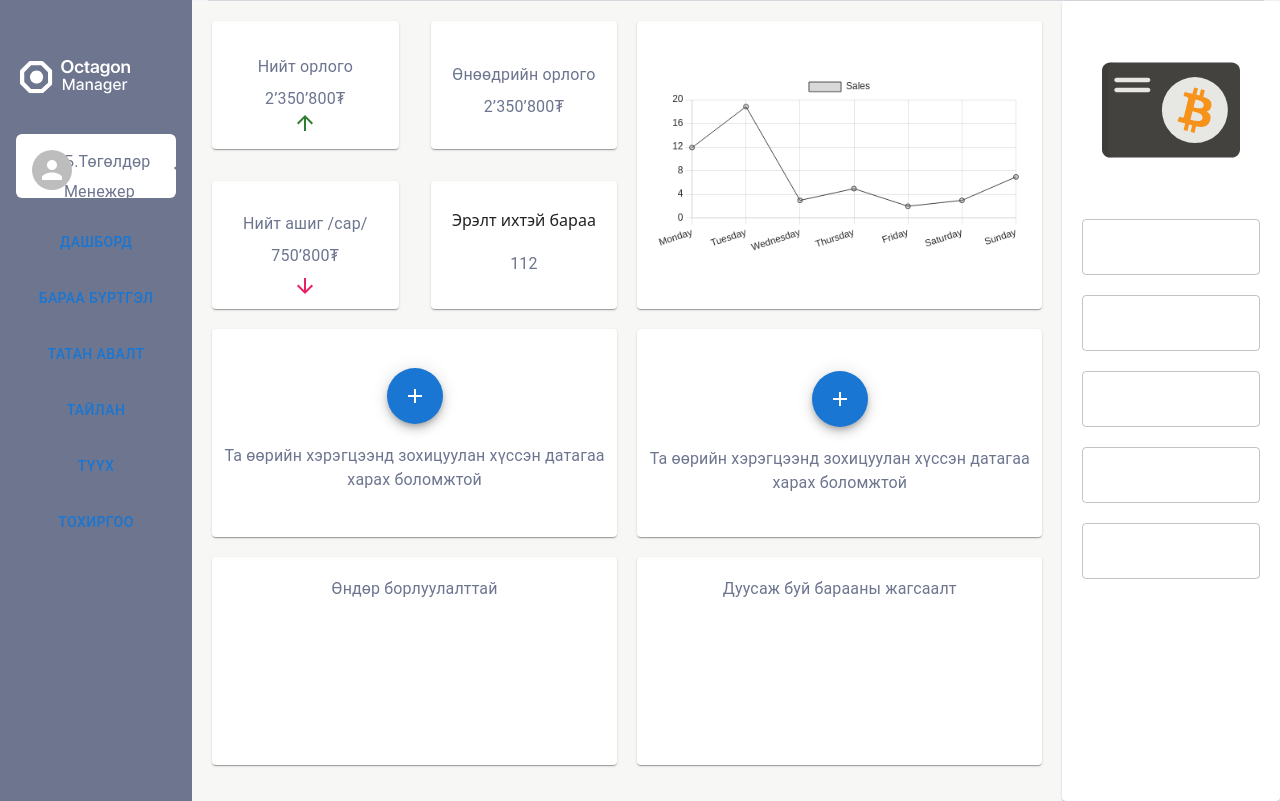
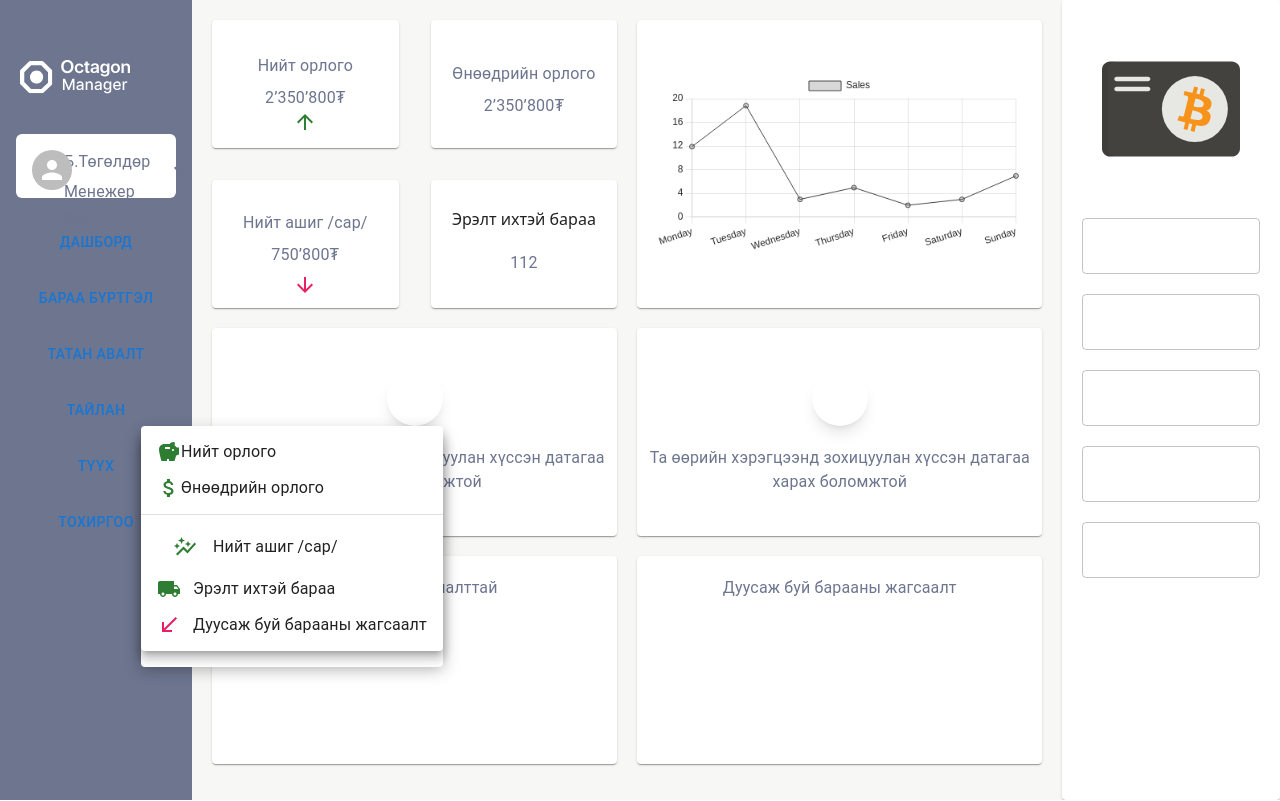
Before and after one commit to octa-project/octagon-manager-fe, a Next.js app: page /dashboard in a window 1280 px wide. Both pictures are taken after a click on the button 414 px from the left and 396 px from the top of the page. Built offline with nearby package versions, Linux system fonts and the light colour scheme.

Commit message:
added dashboard feature

```diff
--- a/src/app/history/page.tsx
+++ b/src/app/history/page.tsx
@@ -3,7 +3,7 @@ import HistoryController from "@/src/components/history";
 
 const History = () => {
     return (
-        <div className='p-5'>
+        <div>
             <HistoryController/>
       </div>
     )
--- a/src/app/layout.tsx
+++ b/src/app/layout.tsx
@@ -28,7 +28,6 @@ export default function RootLayout({
             </div>
             <div className='flex-auto min-h-screen overflow-auto bg-slate-100 relative'>
               {/*<Topbar/>*/}
-              <Divider variant='middle' />
               <div>{children}</div>
             </div>
           </div>
--- a/src/app/sales_history/page.tsx
+++ /dev/null
@@ -1,9 +0,0 @@
-import History from "../../components/Sale/History"
- const reportMenus = () => {
-  return (
-      <div className='p-5'>
-        <History/>
-      </div>
-  )
-}
-export default reportMenus
--- a/src/components/dashboard/index.tsx
+++ b/src/components/dashboard/index.tsx
@@ -1,22 +1,53 @@
-import { Card, Fab, TextField, Typography } from "@mui/material";
+import {
+  Avatar,
+  Card,
+  Divider,
+  Fab,
+  IconButton,
+  ListItemIcon,
+  Menu,
+  MenuItem,
+  TextField,
+  Typography,
+} from "@mui/material";
 import { Component } from "react";
 import AddIcon from "@mui/icons-material/Add";
 import ArrowUpwardIcon from "@mui/icons-material/ArrowUpward";
 import ArrowDownwardIcon from "@mui/icons-material/ArrowDownward";
 import Image from "next/image";
 import { pink } from "@mui/material/colors";
+import { PersonAdd, Settings, Logout } from "@mui/icons-material";
+import AttachMoneyIcon from '@mui/icons-material/AttachMoney';
+import LocalShippingIcon from '@mui/icons-material/LocalShipping';
+import SouthWestIcon from '@mui/icons-material/SouthWest';
+import SavingsIcon from '@mui/icons-material/Savings';
+import AutoGraphIcon from '@mui/icons-material/AutoGraph';
 
-class DashboardController extends Component {
-  state = {};
+interface DashboardControllerState {
+  anchorEl: HTMLElement | null;
+}
 
-//   handleClick = (event: React.MouseEvent<HTMLElement>) => {
-//     setAnchorEl(event.currentTarget);
-//   };
-//   handleClose = () => {
-//     setAnchorEl(null);
-//   };
+class DashboardController extends Component<{}, DashboardControllerState> {
+  constructor(props: any) {
+    super(props);
+
+    this.state = {
+      anchorEl: null,
+    };
+  }
+
+  handleClick = (event: React.MouseEvent<HTMLElement>) => {
+    this.setState({ anchorEl: event.currentTarget });
+  };
+
+  handleClose = () => {
+    this.setState({ anchorEl: null });
+  };
 
   render() {
+    const { anchorEl } = this.state;
+    const open = Boolean(anchorEl);
+
     return (
       <div className="grid grid-cols-5">
         <div className="col-span-4 h-screen bg-[#f7f7f5ff] p-5">
@@ -67,18 +98,77 @@ class DashboardController extends Component {
                     </Card>
                   </div>
                   <Card className="w-full h-52 shadow-md rounded-lg items-center justify-center flex flex-col">
-                    {" "}
-                    <Fab
-                      className="bg-[#6d758fff] h-[#f7f7f5ff]"
-                      color="primary"
-                      aria-label="add"
+                    <IconButton
+                      onClick={this.handleClick}
+                      className="h-14 w-14 bg-[#6d758fff] shadow-lg hover:bg-[#45433fff]"
+                      aria-controls={open ? "account-menu" : undefined}
+                      aria-haspopup="true"
+                      aria-expanded={open ? "true" : undefined}
                     >
-                      <AddIcon />
-                    </Fab>
-                    <Typography
-                      className="font-sans text-[#6d758f] text-md text-center pt-5 align-bottom"
-                      gutterBottom
+                      <AddIcon className="text-white" />
+                    </IconButton>
+                    <Menu
+                      anchorEl={anchorEl}
+                      id="account-menu"
+                      open={open}
+                      onClose={this.handleClose}
+                      onClick={this.handleClose}
+                      PaperProps={{
+                        elevation: 0,
+                        sx: {
+                          overflow: "visible",
+                          filter: "drop-shadow(0px 2px 8px rgba(0,0,0,0.32))",
+                          mt: 1.5,
+                          "& .MuiAvatar-root": {
+                            width: 32,
+                            height: 32,
+                            ml: -0.5,
+                            mr: 1,
+                          },
+                          "&:before": {
+                            content: '""',
+                            display: "block",
+                            position: "absolute",
+                            top: 0,
+                            right: 14,
+                            width: 10,
+                            height: 10,
+                            bgcolor: "background.paper",
+                            transform: "translateY(-50%) rotate(45deg)",
+                            zIndex: 0,
+                          },
+                        },
+                      }}
+                      transformOrigin={{ horizontal: "right", vertical: "top" }}
+                      anchorOrigin={{ horizontal: "right", vertical: "bottom" }}
                     >
+                      <MenuItem onClick={this.handleClose}>
+                        <Avatar /> Нийт орлого
+                      </MenuItem>
+                      <MenuItem onClick={this.handleClose}>
+                        <Avatar /> Өнөөдрийн орлого
+                      </MenuItem>
+                      <Divider />
+                      <MenuItem onClick={this.handleClose}>
+                        <ListItemIcon>
+                          <PersonAdd fontSize="small" />
+                        </ListItemIcon>
+                        Нийт ашиг /сар/
+                      </MenuItem>
+                      <MenuItem onClick={this.handleClose}>
+                        <ListItemIcon>
+                          <Settings fontSize="small" />
+                        </ListItemIcon>
+                        Эрэлт ихтэй бараа
+                      </MenuItem>
+                      <MenuItem onClick={this.handleClose}>
+                        <ListItemIcon>
+                          <Logout fontSize="small" />
+                        </ListItemIcon>
+                        Дуусаж буй барааны жагсаалт
+                      </MenuItem>
+                    </Menu>
+                    <Typography className="font-sans text-[#6d758f] text- text-center pt-5 align-bottom">
                       Та өөрийн хэрэгцээнд зохицуулан хүссэн датагаа харах
                       боломжтой
                     </Typography>
@@ -101,23 +191,51 @@ class DashboardController extends Component {
                   </Card>
 
                   <Card className="w-full h-52 shadow-md rounded-lg items-center justify-center flex flex-col">
-                    <Fab
-                      className="bg-[#6d758fff]"
-                      color="primary"
-                      aria-label="add"
+                    <IconButton
+                      onClick={this.handleClick}
+                      className="h-14 w-14 bg-[#6d758fff] shadow-lg hover:bg-[#45433fff]"
+                      aria-controls={open ? "account-menu" : undefined}
+                      aria-haspopup="true"
+                      aria-expanded={open ? "true" : undefined}
                     >
-                      {/* <IconButton
-                        onClick={handleClick}
-                        size="small"
-                        sx={{ ml: 2 }}
-                        aria-controls={open ? "account-menu" : undefined}
-                        aria-haspopup="true"
-                        aria-expanded={open ? "true" : undefined}
-                      >
-                        <Avatar sx={{ width: 32, height: 32 }}>M</Avatar>
-                      </IconButton> */}
-                      <AddIcon />
-                    </Fab>
+                      <AddIcon className="text-white" />
+                    </IconButton>
+                    <Menu
+                      anchorEl={anchorEl}
+                      id="account-menu"
+                      open={open}
+                      onClose={this.handleClose}
+                      onClick={this.handleClose}
+                      transformOrigin={{ horizontal: "right", vertical: "top" }}
+                      anchorOrigin={{ horizontal: "right", vertical: "bottom" }}
+                    >
+                      <MenuItem onClick={this.handleClose}>
+                        <SavingsIcon color="success" align-left /> Нийт
+                        орлого
+                      </MenuItem>
+                      <MenuItem onClick={this.handleClose}>
+                        <AttachMoneyIcon color="success" /> Өнөөдрийн орлого
+                      </MenuItem>
+                      <Divider />
+                      <MenuItem onClick={this.handleClose}>
+                        <MenuItem>
+                          <AutoGraphIcon color="success" align-left />
+                        </MenuItem>
+                        Нийт ашиг /сар/
+                      </MenuItem>
+                      <MenuItem onClick={this.handleClose}>
+                        <ListItemIcon>
+                          <LocalShippingIcon color="success" />
+                        </ListItemIcon>
+                        Эрэлт ихтэй бараа
+                      </MenuItem>
+                      <MenuItem onClick={this.handleClose}>
+                        <ListItemIcon>
+                          <SouthWestIcon sx={{ color: pink[500] }}/>
+                        </ListItemIcon>
+                        Дуусаж буй барааны жагсаалт
+                      </MenuItem>
+                    </Menu>
                     <Typography className="font-sans text-[#6d758f] text- text-center pt-5 align-bottom">
                       Та өөрийн хэрэгцээнд зохицуулан хүссэн датагаа харах
                       боломжтой
--- a/src/components/history/index.tsx
+++ b/src/components/history/index.tsx
@@ -36,7 +36,7 @@ class HistoryController extends Component {
             <Divider orientation="vertical" variant="middle" />
             <div className="flex-initial w-full h-screen">
 
-                <div className="bg-white p-2 flex-initial w-full ">
+                {/* <div className="bg-white p-2 flex-initial w-full ">
                     <div className="grid grid-cols-3 gap-5">
                         <div className="col-span-1">
                             <h1 >Хайх</h1>
@@ -46,7 +46,7 @@ class HistoryController extends Component {
 
                         </div>
                     </div>
-                </div>
+                </div> */}
                 <div className="flex-initial w-full h-screen">
                     {this.state.historyIndex === 0 ? <SaleHistory /> : null}
                     {/* {this.state.reportIndex === 1 ? <OutComeReport /> : null}
```
